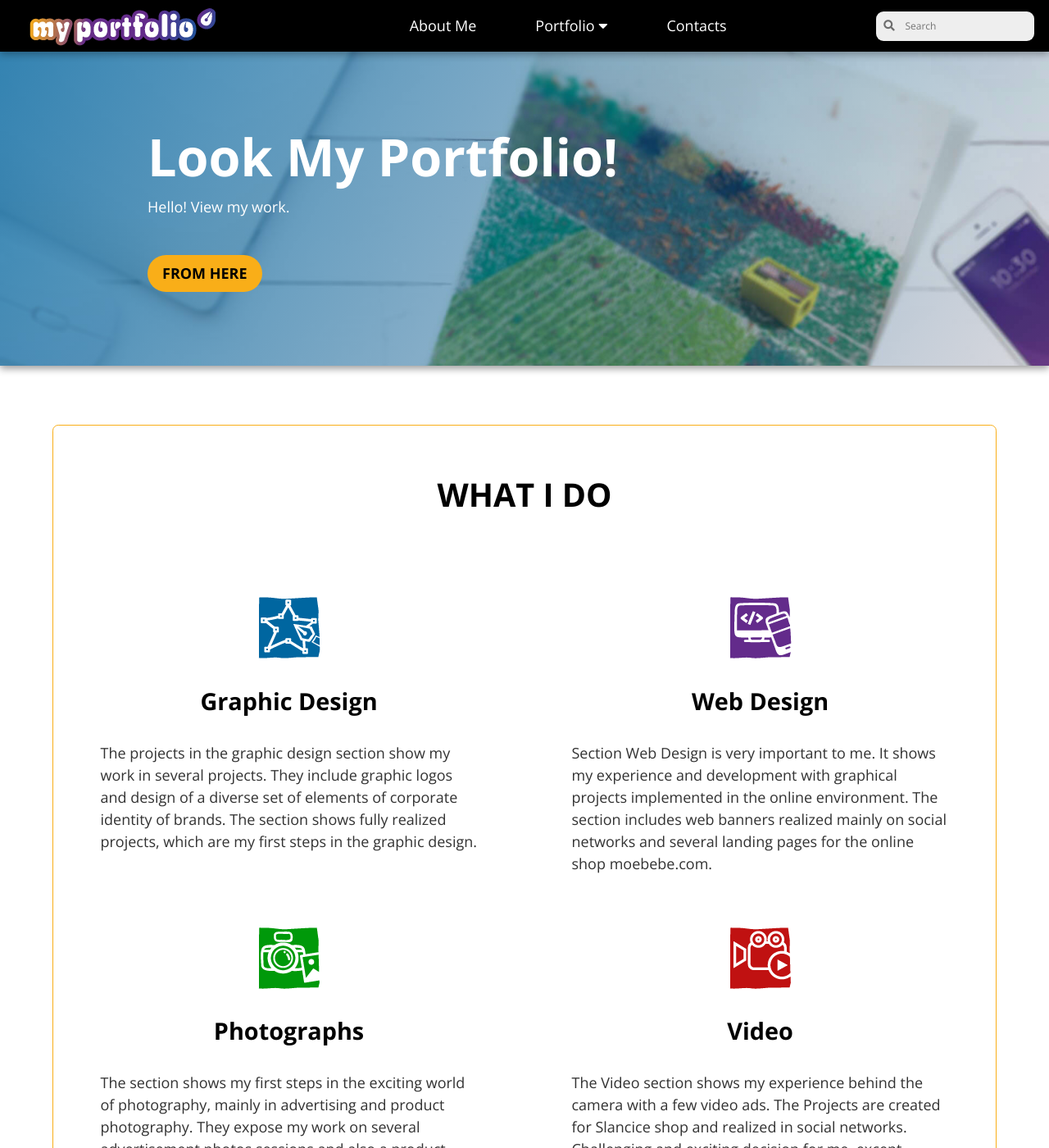
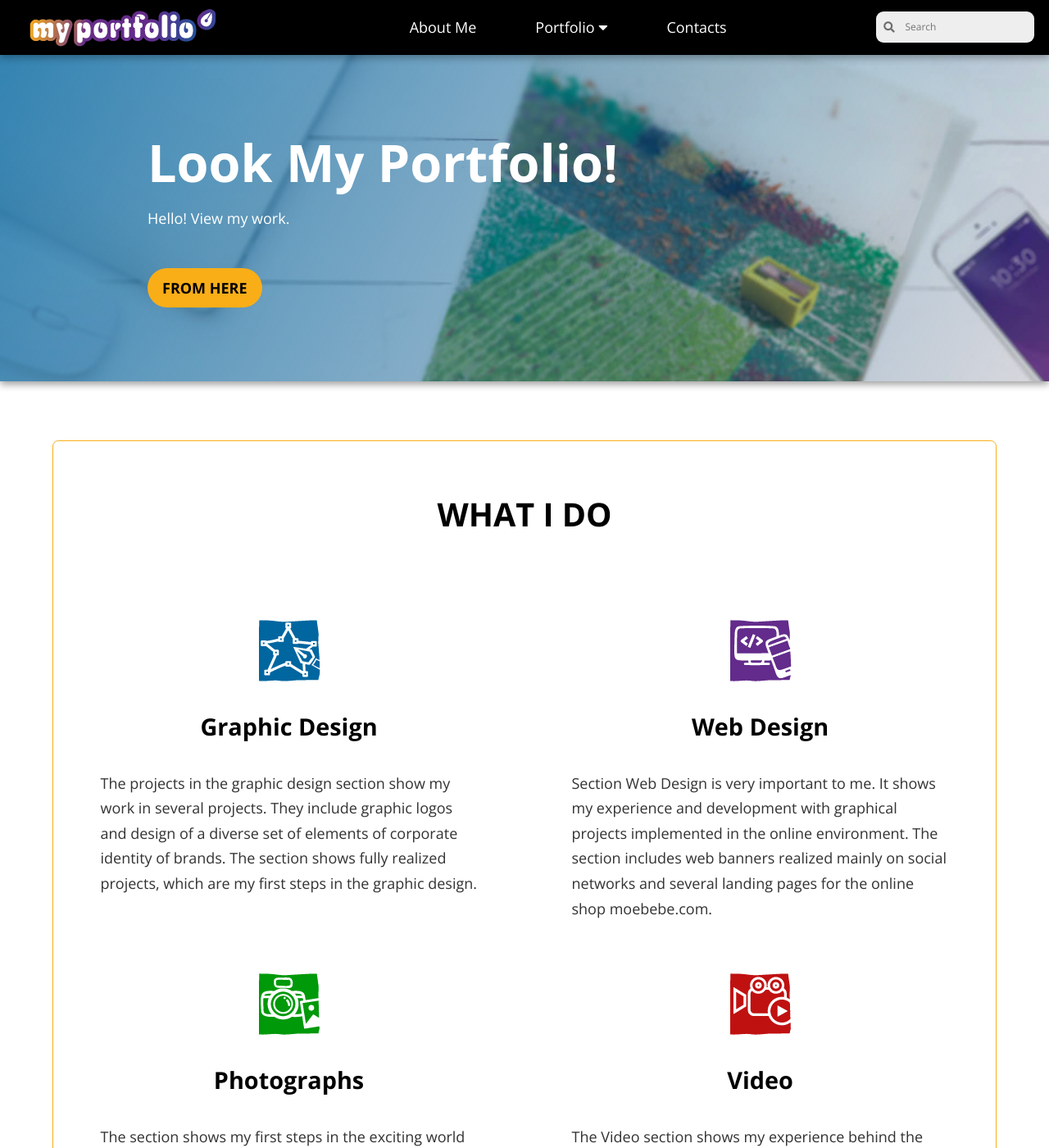
Before and after one commit to LiliyaMilanova/myportfolio, a Jekyll site: the page built from index.html, in a window 1280 px wide and 1400 px high. Shown: the whole window at 82% size. Built offline with Jekyll 4.4.1, drawn with Linux system fonts in a browser that asks for light colours; nearby versions of some CDN libraries.

Commit message:
Update typography.css

```diff
--- a/css/typography.css
+++ b/css/typography.css
@@ -1,5 +1,5 @@
 html {
-    font: 16px/1.5 Comfortaa, Open Sans, Helvetica, sand-serif;
+    font: 16px/1.7 Open Sans, Helvetica, sand-serif;
     color: rgb(0, 0, 0);
 }
 
```
